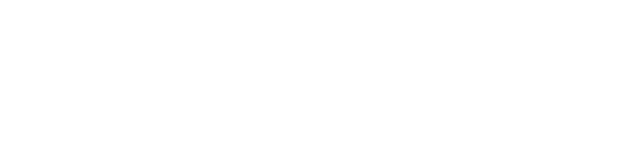
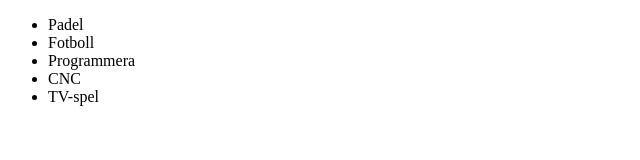
Before and after one commit to joelstorck/loopar, a plain HTML site: page index.html in a window 1280 px wide. Shown: the whole page, without its empty margins (0-640 px from the left). Drawn offline with Linux system fonts and the light colour scheme.

Commit message:
added list throu loops

```diff
--- a/index.html
+++ b/index.html
@@ -3,9 +3,10 @@
 <head>
     <meta charset="UTF-8">
     <meta name="viewport" content="width=device-width, initial-scale=1.0">
-    <title>Document</title>
+    <title>Loops</title>
 </head>
 <body>
 
+    <script src="loop.js"></script>
 </body>
 </html>
--- a/loop.js
+++ b/loop.js
@@ -0,0 +1,22 @@
+var funnyThings =[
+    "Padel",
+    "Fotboll",
+    "Programmera",
+    "CNC",
+    "TV-spel"
+];
+var listContainer = document.createElement("div");
+var listElement = document.createElement("ul");
+    document.getElementsByTagName("body")[0].appendChild(listContainer);
+    listContainer.appendChild(listElement);
+
+
+for (i = 0; i < funnyThings.length; i++) {
+    var addList;
+    addList = document.createElement("li");
+    addList.innerHTML = funnyThings[i];
+    listElement.appendChild(addList);
+
+    console.log(funnyThings[i]);
+
+}
```
